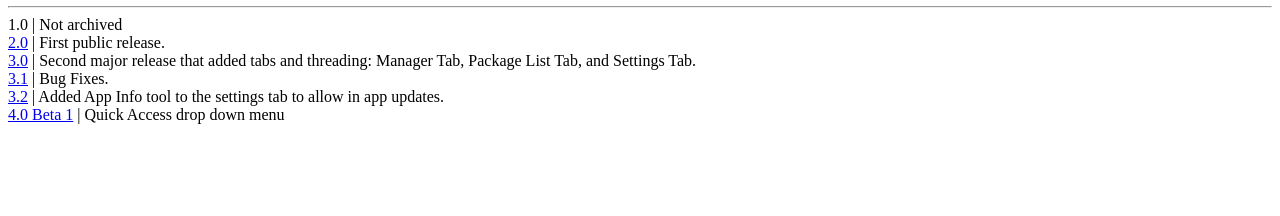
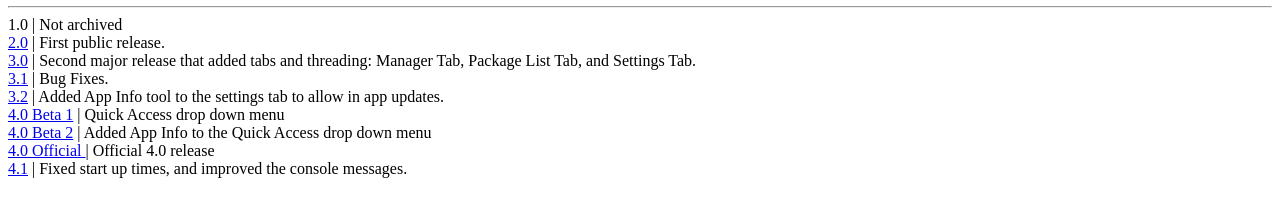
Before and after one commit to KaiserWilhelm23/PIP-Manager-App, a plain HTML site: page index.html in a window 1280 px wide. Shown: the part 86-302 px from the top of the page. Drawn offline with Linux system fonts and the light colour scheme.

Commit message:
Update index.html

```diff
--- a/index.html
+++ b/index.html
@@ -27,3 +27,18 @@
 
 <a href="https://github.com/blaze005/PIP-Manager-App/releases/tag/4-Beta-1">4.0 Beta 1</a>
 <a>       | Quick Access drop down menu </a>
+
+<br>
+
+<a href="https://github.com/blaze005/PIP-Manager-App/archive/refs/tags/4-Beta-2.zip">4.0 Beta 2</a>
+<a>       | Added App Info to the Quick Access drop down menu </a>
+
+<br>
+
+<a href="https://github.com/blaze005/PIP-Manager-App/archive/refs/tags/4.0.zip">4.0 Official </a>
+<a>       | Official 4.0 release  </a>
+
+<br>
+
+<a href="https://github.com/blaze005/PIP-Manager-App/archive/refs/tags/4.1.zip">4.1</a>
+<a>       | Fixed start up times, and improved the console messages. </a>
```
